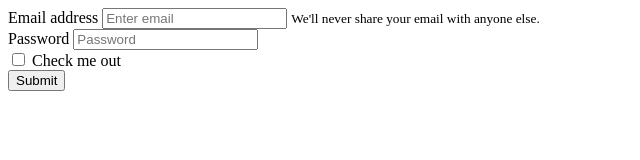
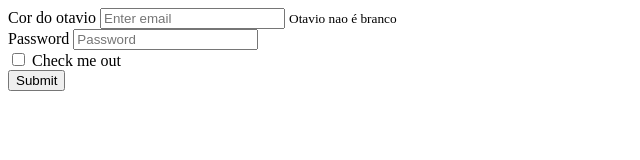
Before and after one commit to Pedro1Melo/cursocogitcotemig, a plain HTML site: page index.html in a window 1280 px wide. Shown: the whole page, without its empty margins (0-640 px from the left). Drawn offline with Linux system fonts and the light colour scheme.

Commit message:
Comitar e chato

```diff
--- a/index.html
+++ b/index.html
@@ -11,9 +11,9 @@
 <body>
     <form>
         <div class="form-group">
-          <label for="exampleInputEmail1">Email address</label>
+          <label for="exampleInputEmail1">Cor do otavio</label>
           <input type="email" class="form-control" id="exampleInputEmail1" aria-describedby="emailHelp" placeholder="Enter email">
-          <small id="emailHelp" class="form-text text-muted">We'll never share your email with anyone else.</small>
+          <small id="emailHelp" class="form-text text-muted"> Otavio nao é branco</small>
         </div>
         <div class="form-group">
           <label for="exampleInputPassword1">Password</label>
```
Also changed, not shown: 1 other file.
